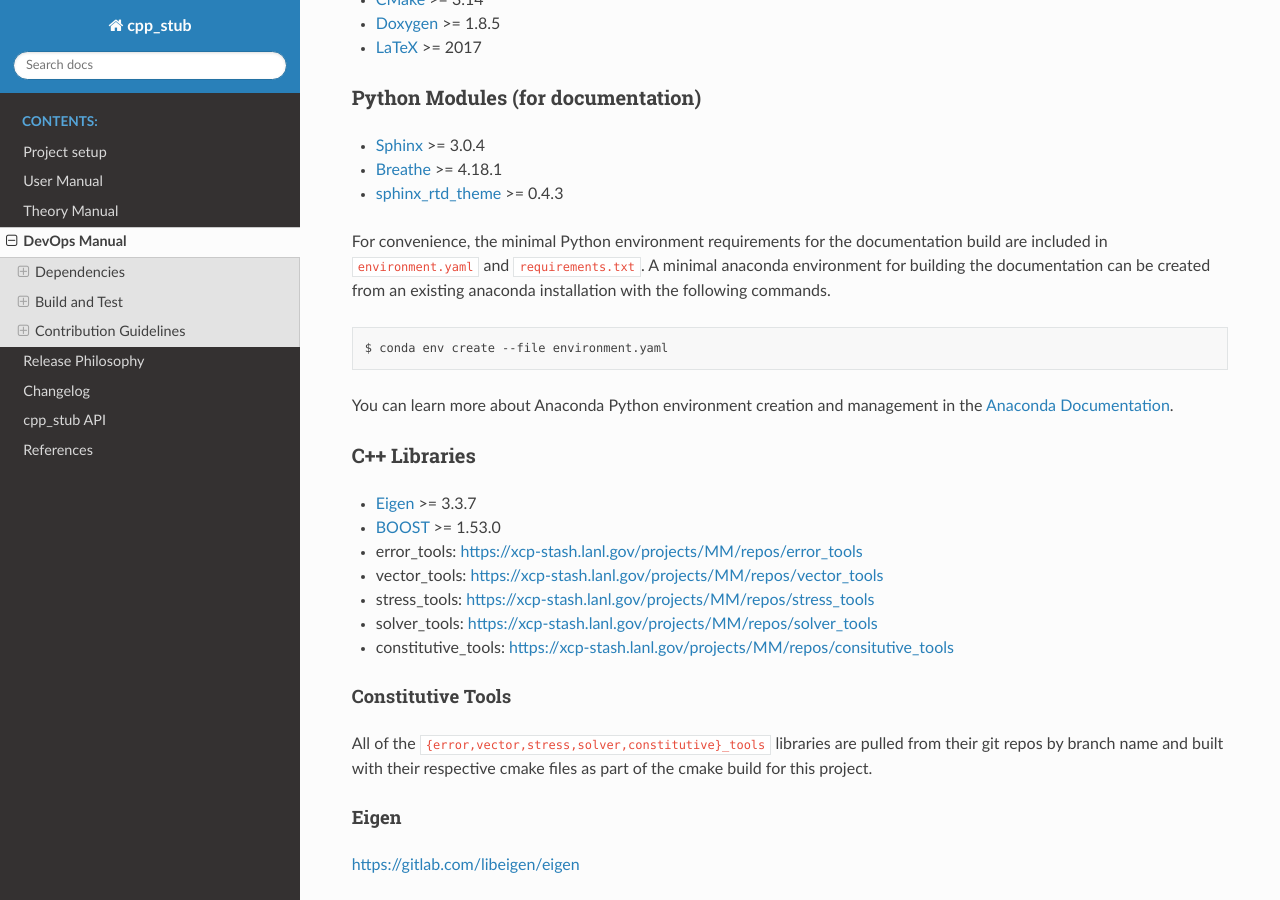
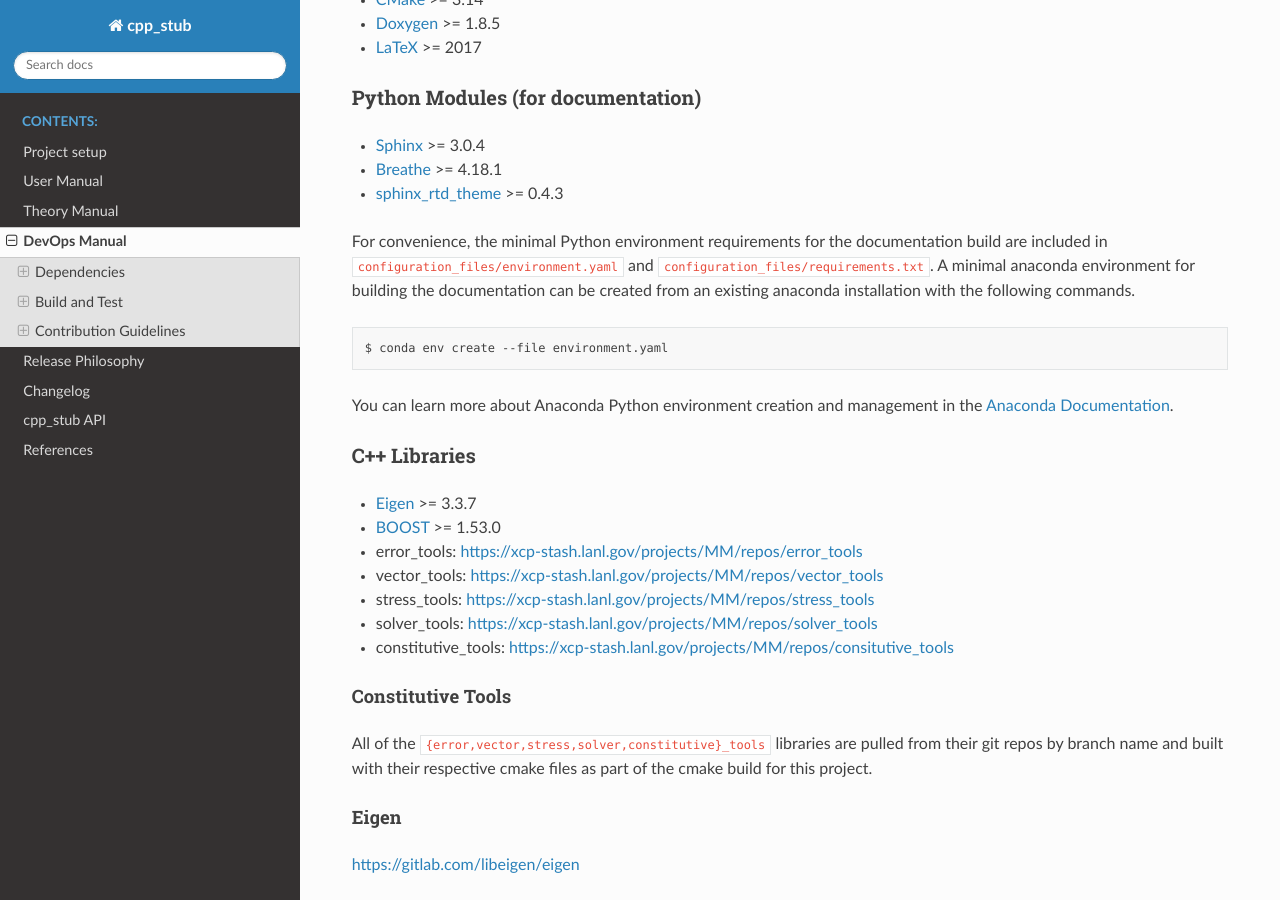
Before and after one commit to lanl/tardigrade-asp, a Sphinx documentation site: the page built from docs/devops.rst, in a window 1280 px wide and 900 px high, scrolled down 550 px. Built offline with Sphinx 7.4.7 and the Read the Docs theme 2.0.0, drawn with Linux system fonts in a browser that asks for light colours.

Commit message:
DOC: update environment file location in documentation

```diff
--- a/docs/dependencies.txt
+++ b/docs/dependencies.txt
@@ -26,8 +26,8 @@ Python Modules (for documentation)
 * `sphinx\_rtd\_theme`_ >= 0.4.3
 
 For convenience, the minimal Python environment requirements for the
-documentation build are included in ``environment.yaml`` and
-``requirements.txt``. A minimal anaconda environment for building the
+documentation build are included in ``configuration_files/environment.yaml`` and
+``configuration_files/requirements.txt``. A minimal anaconda environment for building the
 documentation can be created from an existing anaconda installation with the
 following commands.
 
```
Also changed, not shown: README.md (+2 -2 lines).
